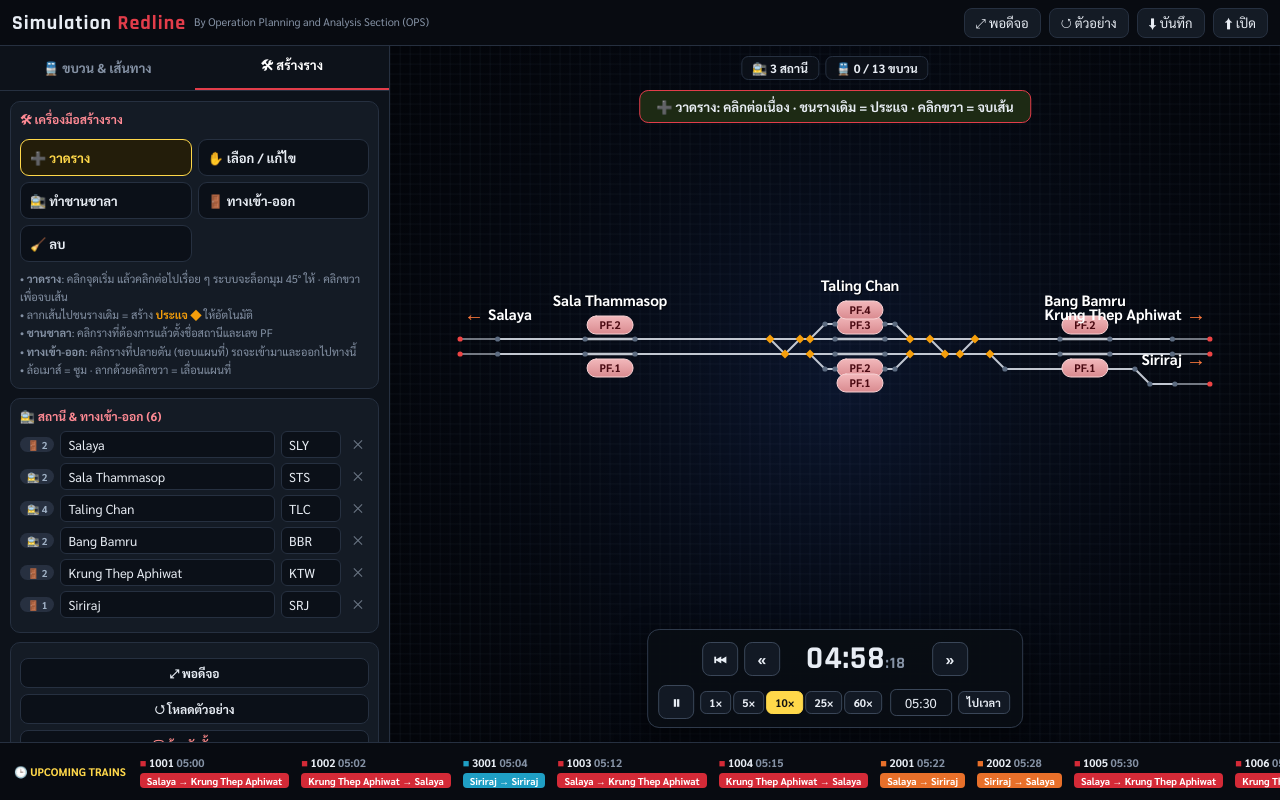
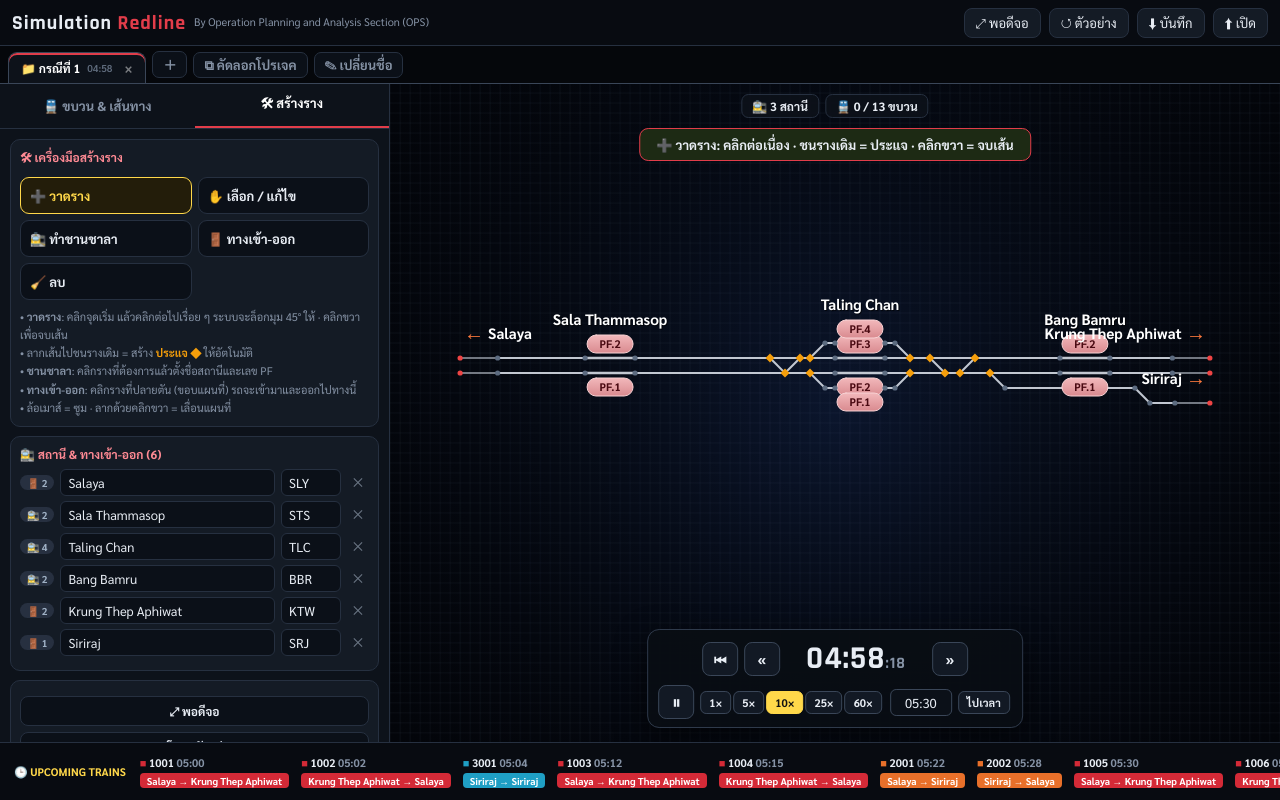
Before and after one commit to Panuwat249/Simulation-Railway, a plain HTML site: page index.html in a window 1280 px wide. Both pictures are taken after a click on the button "🛠 สร้างราง". Drawn offline with Linux system fonts and the light colour scheme; animation ran at ten frames a second.

Commit message:
Update index.html

```diff
--- a/index.html
+++ b/index.html
@@ -9,12 +9,21 @@
 *{box-sizing:border-box}html,body{margin:0;height:100%;overflow:hidden;background:var(--bg);color:var(--tx);font:13px Sarabun,system-ui,sans-serif}
 button,input,select{font:inherit;color:inherit}
 #err{display:none;position:fixed;top:0;left:0;right:0;z-index:999;background:#7f1d1d;color:#fff;padding:7px 12px;font:12px monospace}
-.app{display:grid;grid-template-rows:46px 1fr 58px;height:100vh}
+.app{display:grid;grid-template-rows:46px 38px 1fr 58px;height:100vh}
 .top{display:flex;align-items:center;gap:8px;padding:0 12px;background:#080b11;border-bottom:1px solid var(--bd)}
 .logo{font:700 20px Rajdhani;letter-spacing:1px}.logo b{color:var(--rd2)}
 .sp{flex:1}
 .tb{background:var(--pn2);border:1px solid var(--bd);border-radius:8px;padding:5px 11px;cursor:pointer}
 .tb:hover{border-color:var(--rd2)}
+.pbar{display:flex;align-items:flex-end;gap:3px;padding:0 8px;background:#05070b;border-bottom:1px solid #3a4658;overflow-x:auto;overflow-y:hidden}
+.pj{display:flex;align-items:center;gap:7px;padding:6px 8px 7px 12px;background:#0b1018;border:1px solid var(--bd);border-bottom:0;border-radius:9px 9px 0 0;cursor:pointer;color:var(--mu);font-weight:700;font-size:12px;max-width:230px;white-space:nowrap;user-select:none}
+.pj:hover{color:#fff}
+.pj .nm{overflow:hidden;text-overflow:ellipsis}
+.pj .tm{font-size:10px;color:#5f6b7c;font-weight:600}
+.pj.on{background:var(--pn);color:#fff;border-color:#3a4658;box-shadow:inset 0 2px 0 var(--rd2);margin-bottom:-1px;padding-bottom:8px}
+.pj .xx{opacity:.45;border-radius:4px;padding:0 5px;font-size:13px}.pj .xx:hover{opacity:1;background:#5b1220}
+.pjb{margin:0 0 5px 3px;padding:3px 10px;border:1px solid var(--bd);background:#0b1018;border-radius:7px;cursor:pointer;font-weight:700;color:var(--mu);white-space:nowrap}
+.pjb:hover{color:#fff;border-color:var(--rd2)}
 .main{display:grid;grid-template-columns:390px 1fr;min-height:0}
 .left{background:var(--pn);border-right:1px solid var(--bd);display:flex;flex-direction:column;min-height:0}
 .tabs{display:flex;border-bottom:1px solid var(--bd)}
@@ -114,6 +123,7 @@ input[type=color]{width:34px;height:30px;border:1px solid var(--bd);border-radiu
   <button class="tb" id="bFit">⤢ พอดีจอ</button><button class="tb" id="bDemo">↺ ตัวอย่าง</button>
   <button class="tb" id="bSave">⬇ บันทึก</button>
   <label class="tb" style="margin:0">⬆ เปิด<input type="file" id="fIn" accept=".json" hidden></label></div>
+ <div class="pbar" id="pbar"></div>
  <div class="main">
   <div class="left"><div class="tabs"><button class="tab on" data-tab="tr">🚆 ขบวน &amp; เส้นทาง</button><button class="tab" data-tab="bd">🛠 สร้างราง</button></div><div id="lp"></div></div>
   <div class="stage"><canvas id="cv"></canvas>
@@ -309,6 +319,13 @@ function ln(A,B){ctx.beginPath();ctx.moveTo(A.x,A.y);ctx.lineTo(B.x,B.y);ctx.str
 function rrect(x,y,w,h,r){const c=ctx;c.beginPath();c.moveTo(x+r,y);c.arcTo(x+w,y,x+w,y+h,r);c.arcTo(x+w,y+h,x,y+h,r);c.arcTo(x,y+h,x,y,r);c.arcTo(x,y,x+w,y,r);c.closePath();}
 function carPath(l,w,rl,rr){const c=ctx,x=-l/2,y=-w/2;c.beginPath();c.moveTo(x+rl,y);c.lineTo(x+l-rr,y);c.arcTo(x+l,y,x+l,y+w/2,rr);c.arcTo(x+l,y+w,x+l-rr,y+w,rr);
  c.lineTo(x+rl,y+w);c.arcTo(x,y+w,x,y+w/2,rl);c.arcTo(x,y,x+rl,y,rl);c.closePath();}
+/* เส้นทางสีเขียว: วาดเฉพาะส่วนที่อยู่หน้ารถ (ตั้งแต่ท้ายขบวน → จุดหมาย) จึงหายไปพร้อมกับรถ */
+function drawRouteGreen(){const c=ctx;
+ for(const t of W.trains){const r=t.rt;if(!r||r.state!=='run')continue;
+  const a=Math.max(0,r.hs-TL,r.hb>-Infinity?r.hb:0),b=Math.min(r.legEnd,r.ha);if(b-a<1)continue;
+  const P=sliceP(r.pts,r.cum,a,b);
+  c.save();c.lineCap='round';c.lineJoin='round';c.shadowColor='rgba(47,211,107,.7)';c.shadowBlur=7;c.strokeStyle='#2fd36b';c.lineWidth=3.2;
+  c.beginPath();P.forEach((p,i)=>{const q=w2s(p);i?c.lineTo(q.x,q.y):c.moveTo(q.x,q.y);});c.stroke();c.restore();}}
 function draw(){const c=ctx;c.setTransform(DPR,0,0,DPR,0,0);TRM={};W.trains.forEach(t=>TRM[t.id]=t);
  c.fillStyle='#03050a';c.fillRect(0,0,cw,ch);
  const g=c.createRadialGradient(cw*.5,ch*.5,0,cw*.5,ch*.5,Math.max(cw,ch)*.65);g.addColorStop(0,'rgba(22,44,92,.42)');g.addColorStop(1,'rgba(3,5,10,0)');c.fillStyle=g;c.fillRect(0,0,cw,ch);
@@ -318,8 +335,8 @@ function draw(){const c=ctx;c.setTransform(DPR,0,0,DPR,0,0);TRM={};W.trains.forE
  c.lineCap='round';
  for(const e of W.edges){const A=w2s(NM[e.a]),B=w2s(NM[e.b]);
   c.strokeStyle=e.kind==='portal'?'rgba(205,212,222,.55)':'rgba(214,220,229,.9)';c.lineWidth=e.kind==='plat'?2.4:2;ln(A,B);
-  const ow=RES['e'+e.id];if(ow&&TRM[ow]&&TRM[ow].rt&&TRM[ow].rt.state==='run'){c.strokeStyle='#2fd36b';c.lineWidth=3;ln(A,B);}
   if(HOV===e.id){c.strokeStyle='#ffd84a';c.lineWidth=5;ln(A,B);}}
+ if(!BUILD)drawRouteGreen();
  const sel=UI.sel?TRM[UI.sel]:null;if(sel&&!BUILD)drawPreview(sel);
  drawSignals();drawLabels();
  for(const t of W.trains)if(t.rt)drawTrain(t);
@@ -476,6 +493,7 @@ function adjT(tr,i,f,dv){const S=tr.stops,sp=S[i];if(!sp||sp[f]==null||!dv)retur
  if(UI.cas){for(let j=i;j<S.length;j++){const q=S[j];if(j===i){q[f]+=dv;if(f==='arr'&&q.dep!=null)q.dep+=dv;}else{if(q.arr!=null)q.arr+=dv;if(q.dep!=null)q.dep+=dv;}}}
  else sp[f]+=dv;
  if(sp.pass)sp.dep=sp.arr;if(sp.arr!=null&&sp.dep!=null&&sp.dep<sp.arr)sp.dep=sp.arr;tr.ver++;renderLeft();}
+function setTab(t){UI.tab=t;UI.add=false;DR=null;cleanNodes();document.querySelectorAll('.tab').forEach(b=>b.classList.toggle('on',b.dataset.tab===t));renderLeft();}
 function selectTrain(id){UI.sel=id;UI.tab='tr';document.querySelectorAll('.tab').forEach(b=>b.classList.toggle('on',b.dataset.tab==='tr'));renderLeft();}
 function focusPt(p){if(!p)return;V.z=Math.max(V.z,.7);V.x=cw/2-p.x*V.z;V.y=ch/2-p.y*V.z;}
 function delStation(id){W.edges.forEach(e=>{if(e.st===id){e.kind='track';e.st=null;e.pf='';}});W.sts=W.sts.filter(s=>s.id!==id);
@@ -540,9 +558,9 @@ function renderLeft(){const lp=$('lp');let h='';
   '<label class="hint" style="display:block;margin-top:7px"><input type="checkbox" data-cas'+(UI.cas?' checked':'')+'> เมื่อปรับเวลา ให้เลื่อนเวลาของสถานีถัดไปตามด้วย</label>';}
  lp.innerHTML=h;renderBanner();}
 function renderBanner(){const b=$('bn'),tr=TR(UI.sel);
- if(UI.tab==='tr'&&UI.add&&tr){b.style.display='block';b.textContent='🖱 คลิกชานชาลา (PF) หรือทางเข้า-ออกบนแผนที่ เพื่อเพิ่มจุดจอดให้ขบวน '+tr.no+' · Esc = เสร็จ';}
- else if(UI.tab==='bd'&&UI.tool==='track'){b.style.display='block';b.style.background='#1d2a14';b.textContent='➕ วาดราง: คลิกต่อเนื่อง · ชนรางเดิม = ประแจ · คลิกขวา = จบเส้น';return;}
- else b.style.display='none';b.style.background='#6d1420';}
+ if(UI.tab==='tr'&&UI.add&&tr){b.style.display='block';b.style.background='#6d1420';b.textContent='🖱 คลิกชานชาลา (PF) หรือทางเข้า-ออกบนแผนที่ เพื่อเพิ่มจุดจอดให้ขบวน '+tr.no+' · Esc = เสร็จ';}
+ else if(UI.tab==='bd'&&UI.tool==='track'){b.style.display='block';b.style.background='#1d2a14';b.textContent='➕ วาดราง: คลิกต่อเนื่อง · ชนรางเดิม = ประแจ · คลิกขวา = จบเส้น';}
+ else b.style.display='none';}
 $('lp').addEventListener('mouseenter',()=>LPH=true);$('lp').addEventListener('mouseleave',()=>LPH=false);
 $('lp').addEventListener('click',ev=>{const b=ev.target.closest('[data-act],[data-tr],[data-tool],[data-pf],[data-tadj],[data-pass],[data-rm],[data-mv],[data-focus],[data-sdel]');if(!b)return;
  const d=b.dataset,tr=TR(UI.sel);
@@ -564,8 +582,8 @@ $('lp').addEventListener('click',ev=>{const b=ev.target.closest('[data-act],[dat
  else if(a==='auto'&&tr){autoTimes(tr);renderLeft();toast('คำนวณเวลาจากผังรางแล้ว');}
  else if(a==='dup'&&tr)dlgDup(tr);
  else if(a==='fit')fit();
- else if(a==='demo'){if(confirm('โหลดตัวอย่างทับของเดิม?'))demo();}
- else if(a==='clr'){if(confirm('ล้างผังและขบวนทั้งหมด?')){W={nodes:[],edges:[],sts:[],trains:[],seq:1};reindex();resetSim();UI.sel=null;renderLeft();}}});
+ else if(a==='demo'){if(confirm('โหลดตัวอย่างทับโปรเจคนี้?'))demo();}
+ else if(a==='clr'){if(confirm('ล้างผังและขบวนทั้งหมดของโปรเจคนี้?')){W={nodes:[],edges:[],sts:[],trains:[],seq:1};reindex();resetSim();UI.sel=null;renderLeft();}}});
 $('lp').addEventListener('change',ev=>{const t=ev.target,d=t.dataset,tr=TR(UI.sel);
  if(d.tin&&tr){const[i,f]=d.tin.split('|'),v=pT(t.value),sp=tr.stops[+i];if(v==null){toast('รูปแบบเวลาไม่ถูกต้อง เช่น 05:30','er');renderLeft();return;}adjT(tr,+i,f,v-sp[f]);return;}
  if(d.tno!=null&&tr){tr.no=t.value.trim()||tr.no;renderLeft();return;}
@@ -573,8 +591,7 @@ $('lp').addEventListener('change',ev=>{const t=ev.target,d=t.dataset,tr=TR(UI.se
  if(d.cas!=null){UI.cas=t.checked;return;}
  if(d.sname){SM[d.sname].name=t.value;renderLeft();return;}
  if(d.scode){SM[d.scode].code=t.value.toUpperCase();renderLeft();}});
-document.querySelectorAll('.tab').forEach(b=>b.addEventListener('click',()=>{UI.tab=b.dataset.tab;UI.add=false;DR=null;cleanNodes();
- document.querySelectorAll('.tab').forEach(x=>x.classList.toggle('on',x===b));renderLeft();}));
+document.querySelectorAll('.tab').forEach(b=>b.addEventListener('click',()=>setTab(b.dataset.tab)));
 
 /* ═════════ แถบล่าง / HUD ═════════ */
 function renderUpc(){const L=[];W.trains.forEach(t=>{if(t.done||t.stops.length<2)return;const r=t.rt;
@@ -601,10 +618,51 @@ window.addEventListener('keydown',e=>{if(/input|select|textarea/i.test(e.target.
 /* ═════════ บันทึก / เปิด ═════════ */
 function ser(){return{v:1,nodes:W.nodes,edges:W.edges.map(e=>({id:e.id,a:e.a,b:e.b,kind:e.kind,st:e.st,pf:e.pf,vmax:e.vmax})),sts:W.sts,
  trains:W.trains.map(t=>({id:t.id,no:t.no,color:t.color,stops:t.stops})),seq:W.seq};}
-function loadObj(o){W={nodes:o.nodes||[],edges:o.edges||[],sts:o.sts||[],trains:[],seq:o.seq||1000};reindex();(o.trains||[]).forEach(t=>mkTrain(t));UI.sel=null;resetSim();fit();renderLeft();}
-$('bSave').onclick=()=>{const b=new Blob([JSON.stringify(ser())],{type:'application/json'}),u=URL.createObjectURL(b),a=document.createElement('a');a.href=u;a.download='railflow.json';a.click();setTimeout(()=>URL.revokeObjectURL(u),2000);};
-$('fIn').onchange=e=>{const f=e.target.files[0];if(!f)return;const r=new FileReader();r.onload=()=>{try{loadObj(JSON.parse(r.result));toast('เปิดไฟล์สำเร็จ');}catch(x){toast('ไฟล์ไม่ถูกต้อง','er');}};r.readAsText(f);e.target.value='';};
-$('bFit').onclick=fit;$('bDemo').onclick=()=>{if(confirm('โหลดตัวอย่างทับของเดิม?'))demo();};
+function loadObj(o){W={nodes:o.nodes||[],edges:o.edges||[],sts:o.sts||[],trains:[],seq:o.seq||1000};reindex();
+ (o.trains||[]).forEach(t=>mkTrain(JSON.parse(JSON.stringify(t))));UI.sel=null;UI.add=false;DR=null;resetSim();fit();renderLeft();}
+
+/* ═════════ แถบ PROJECT (แบบแท็บเว็บ) ═════════ */
+let PJ={list:[],act:null};
+const pjCur=()=>PJ.list.find(p=>p.id===PJ.act);
+function pjSync(){const p=pjCur();if(p){p.data=ser();p.t=SIM.t;}}
+function pjSave(){pjSync();try{localStorage.setItem('redline_projects',JSON.stringify(PJ));}catch(e){}}
+function pjNew(name,data){const p={id:'p'+Date.now().toString(36)+Math.random().toString(36).slice(2,6),name,data:data||null,t:null};PJ.list.push(p);return p;}
+function pjOpen(id,skip){if(!skip)pjSync();PJ.act=id;const p=pjCur();if(!p)return;
+ if(p.data)loadObj(p.data);else demo();
+ if(p.t!=null){if(p.t>=SIM.t)ffTo(p.t);else SIM.t=p.t;}
+ if(!W.nodes.length)setTab('bd');else renderLeft();
+ renderTabs();pjSave();}
+function pjCopy(){pjSync();const c=pjCur();if(!c)return;
+ const n=pjNew(c.name+' (สำเนา)',JSON.parse(JSON.stringify(c.data)));n.t=c.t;
+ const i=PJ.list.indexOf(c);PJ.list.splice(PJ.list.indexOf(n),1);PJ.list.splice(i+1,0,n);
+ pjOpen(n.id,true);toast('คัดลอกเป็นโปรเจคใหม่: '+n.name);}
+function pjAdd(){pjSync();const n=pjNew('กรณีที่ '+(PJ.list.length+1),{nodes:[],edges:[],sts:[],trains:[],seq:1});
+ pjOpen(n.id,true);toast('สร้างโปรเจคเปล่า — เริ่มวาดรางได้เลย');}
+function pjClose(id){if(PJ.list.length<=1){toast('ต้องมีอย่างน้อย 1 โปรเจค','er');return;}
+ const p=PJ.list.find(q=>q.id===id);if(!p||!confirm('ปิดและลบโปรเจค "'+p.name+'" ?'))return;
+ const i=PJ.list.indexOf(p);PJ.list.splice(i,1);
+ if(id===PJ.act){const nx=PJ.list[Math.max(0,i-1)];pjOpen(nx.id,true);}else{renderTabs();pjSave();}}
+function pjRename(id){const p=PJ.list.find(q=>q.id===id);if(!p)return;const n=prompt('ชื่อโปรเจค',p.name);
+ if(n&&n.trim()){p.name=n.trim();renderTabs();pjSave();}}
+function renderTabs(){$('pbar').innerHTML=PJ.list.map(p=>{const on=p.id===PJ.act,t=on?SIM.t:p.t;
+ return'<div class="pj'+(on?' on':'')+'" data-pj="'+p.id+'" title="ดับเบิลคลิกเพื่อเปลี่ยนชื่อ"><span class="nm">📁 '+esc(p.name)+'</span>'+
+ '<span class="tm">'+(t!=null?hm(t):'')+'</span><span class="xx" data-pjx="'+p.id+'" title="ปิดโปรเจค">×</span></div>';}).join('')+
+ '<button class="pjb" data-pja="new" title="สร้างโปรเจคเปล่า">＋</button>'+
+ '<button class="pjb" data-pja="copy" title="คัดลอกโปรเจคที่เปิดอยู่">⧉ คัดลอกโปรเจค</button>'+
+ '<button class="pjb" data-pja="ren" title="เปลี่ยนชื่อโปรเจคที่เปิดอยู่">✎ เปลี่ยนชื่อ</button>';}
+$('pbar').addEventListener('click',e=>{const x=e.target.closest('[data-pjx]');if(x){e.stopPropagation();pjClose(x.dataset.pjx);return;}
+ const t=e.target.closest('[data-pj]');if(t){if(t.dataset.pj!==PJ.act)pjOpen(t.dataset.pj);return;}
+ const b=e.target.closest('[data-pja]');if(!b)return;const a=b.dataset.pja;
+ if(a==='new')pjAdd();else if(a==='copy')pjCopy();else if(a==='ren')pjRename(PJ.act);});
+$('pbar').addEventListener('dblclick',e=>{const t=e.target.closest('[data-pj]');if(t&&!e.target.closest('[data-pjx]'))pjRename(t.dataset.pj);});
+
+$('bSave').onclick=()=>{const p=pjCur(),nm=(p?p.name:'redline').replace(/[\\/:*?"<>|]/g,'_');
+ const b=new Blob([JSON.stringify(ser())],{type:'application/json'}),u=URL.createObjectURL(b),a=document.createElement('a');
+ a.href=u;a.download=nm+'.json';a.click();setTimeout(()=>URL.revokeObjectURL(u),2000);};
+$('fIn').onchange=e=>{const f=e.target.files[0];if(!f)return;const r=new FileReader();
+ r.onload=()=>{try{const o=JSON.parse(r.result);if(!o.nodes)throw 0;pjSync();const n=pjNew(f.name.replace(/\.json$/i,''),o);pjOpen(n.id,true);toast('เปิดไฟล์เป็นโปรเจคใหม่แล้ว');}
+ catch(x){toast('ไฟล์ไม่ถูกต้อง','er');}};r.readAsText(f);e.target.value='';};
+$('bFit').onclick=fit;$('bDemo').onclick=()=>{if(confirm('โหลดตัวอย่างทับโปรเจคนี้?'))demo();};
 
 /* ═════════ ตัวอย่าง: Salaya – Taling Chan – KTW – Siriraj ═════════ */
 function demo(){W={nodes:[],edges:[],sts:[],trains:[],seq:1};reindex();
@@ -640,19 +698,25 @@ function demo(){W={nodes:[],edges:[],sts:[],trains:[],seq:1};reindex();
  UI.sel=null;UI.add=false;resetSim();fit();renderLeft();toast('โหลดตัวอย่าง: '+W.trains.length+' ขบวน · 3 สถานี · 3 ทางเข้า-ออก');}
 
 /* ═════════ ลูปหลัก ═════════ */
-let last=0,acc=0;
+let last=0,acc=0,sav=0;
 function loop(ts){const dt=Math.min(.1,(ts-(last||ts))/1000);last=ts;
  if(SIM.run){let s=dt*SIM.mul;while(s>1e-6){const h=Math.min(.25,s);tick(h);s-=h;}}
  $('ct').innerHTML=hm(SIM.t)+'<small>:'+p2(Math.floor(((SIM.t%60)+60)%60))+'</small>';
- draw();acc+=dt;
+ draw();acc+=dt;sav+=dt;
  if(acc>.8){acc=0;renderUpc();renderHud();
   const ae=document.activeElement;if(!LPH&&!(ae&&$('lp').contains(ae)&&/input|select/i.test(ae.tagName))&&UI.tab==='tr')renderLeft();
-  try{localStorage.setItem('railflow_v1',JSON.stringify(ser()));}catch(e){}}
+  const tm=document.querySelector('.pj.on .tm');if(tm)tm.textContent=hm(SIM.t);}
+ if(sav>3){sav=0;pjSave();}
  requestAnimationFrame(loop);}
 window.addEventListener('resize',resize);
+window.addEventListener('beforeunload',pjSave);
 resize();reindex();
-(function boot(){let ok=false;try{const s=localStorage.getItem('railflow_v1');if(s){const o=JSON.parse(s);if(o.nodes&&o.nodes.length){loadObj(o);ok=true;}}}catch(e){}
- if(!ok)demo();})();
+(function boot(){let ok=false;
+ try{const s=localStorage.getItem('redline_projects');if(s){const o=JSON.parse(s);
+  if(o.list&&o.list.length){PJ=o;if(!pjCur())PJ.act=PJ.list[0].id;pjOpen(PJ.act,true);ok=true;}}}catch(e){}
+ if(!ok){let data=null;
+  try{const s=localStorage.getItem('railflow_v1');if(s){const o=JSON.parse(s);if(o.nodes&&o.nodes.length)data=o;}}catch(e){}
+  const p=pjNew('กรณีที่ 1',data);PJ.act=p.id;pjOpen(p.id,true);}})();
 play(true);requestAnimationFrame(loop);
 </script>
 </body></html>
```
